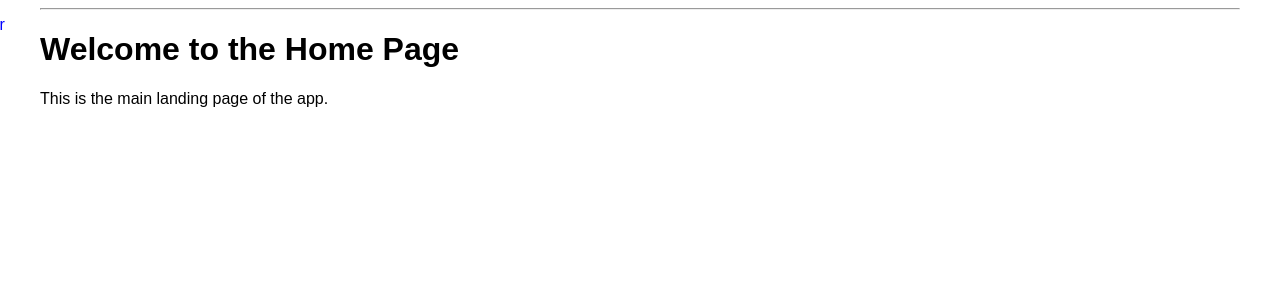
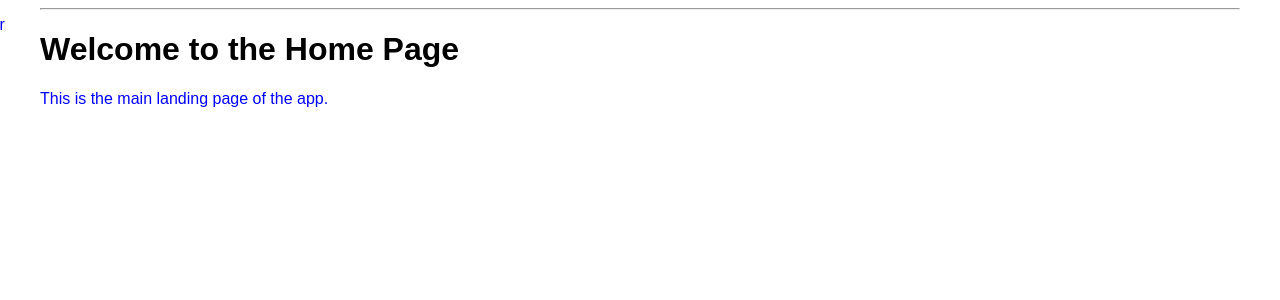
Before and after one commit to RandomFurret/SE2-Flask-Project, a Flask app: page / in a window 1280 px wide. Shown: the part 96-396 px from the top of the page. Run offline with Flask 3, Linux system fonts and the light colour scheme.

Commit message:
Update base.html
Just want something to happen; this will not be forever.

```diff
--- a/templates/base.html
+++ b/templates/base.html
@@ -5,6 +5,12 @@
     <title>{% block title %}{% endblock %}</title>
     <link rel="stylesheet" href="{{ url_for('static', filename='style.css') }}">
 </head>
+<style>
+p {
+    color: blue;
+}
+
+</style>
 <body>
 
     <nav>
```
